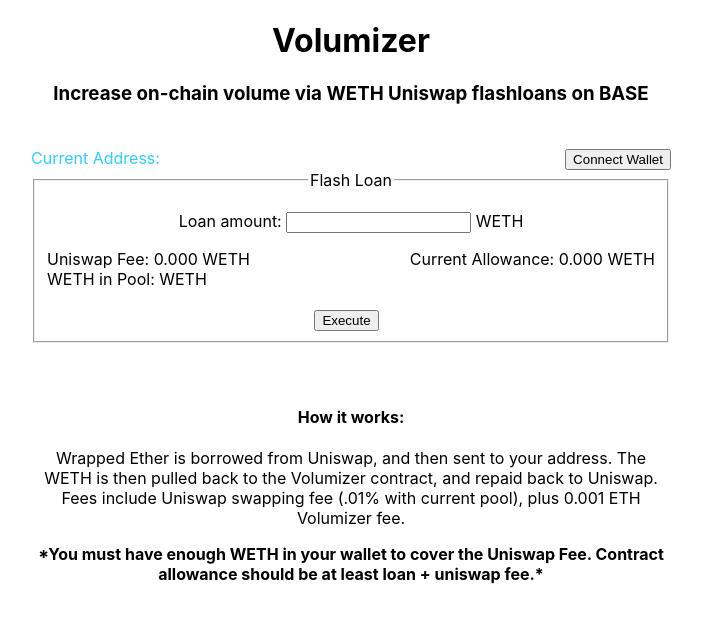
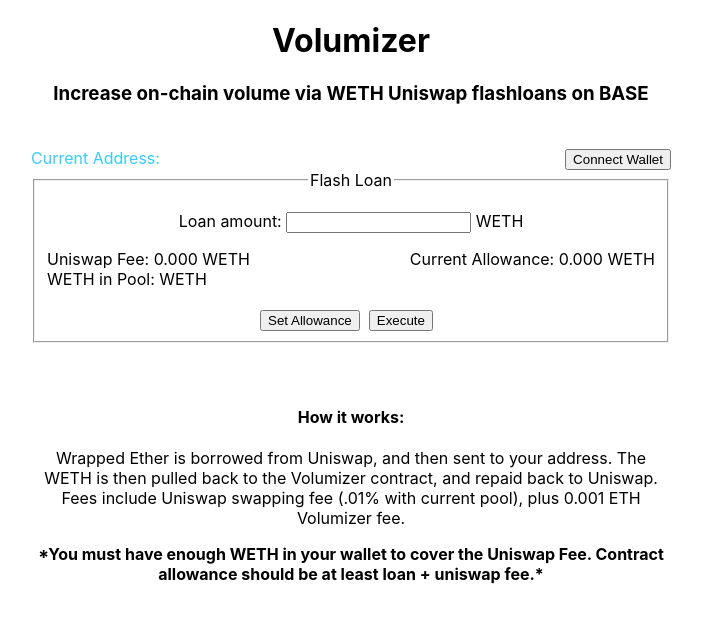
Before and after one commit to zisais/Volumizer, a React (Create React App) app: page / in a window 1280 px wide. Shown: the top 622 px of the page, without its empty margins (289-991 px from the left). Built offline with nearby package versions, Linux system fonts and the light colour scheme.

Commit message:
add allowance button

```diff
--- a/src/volumizer.js
+++ b/src/volumizer.js
@@ -128,14 +128,6 @@
         try {
             let wethAmt = ethers.utils.parseEther($("#amount").value);
 
-            {
-                let allowBig = ethers.utils.parseEther(wethAllowance);
-                let uniBig = ethers.utils.parseEther(uniswapFee);
-                if (allowBig.lt(wethAmt.add(uniBig))) {
-                    await wethContract.approve(contractAddress, wethAmt.add(uniBig));
-                }
-            }
-
             let tx = await contract.start(wethContractAddress, wethAmt, overrides);
             let receipt = await tx.wait();
             if (receipt.status === 1) {
@@ -158,6 +150,13 @@
             setErrorMessage(error.message);
         }
     }
+
+    const allowanceHandler = async () => {
+        let wethAmt = ethers.utils.parseEther($("#amount").value);
+        let uniBig = ethers.utils.parseEther(uniswapFee);
+        await wethContract.approve(contractAddress, wethAmt.add(uniBig));
+    }
+
 
     const updateAllowance = async (tempSigner, tempWethContract) => {
         let allwnce = await tempWethContract.allowance(tempSigner.getAddress(), contractAddress);
@@ -204,6 +203,7 @@
                     </div>
 
                     <div style={{ paddingTop: "2.5rem" }}>
+                        <button onClick={allowanceHandler}>Set Allowance</button> &nbsp;
                         <button onClick={executeHandler}>Execute</button> &nbsp;
                     </div>
                 </fieldset>
```
